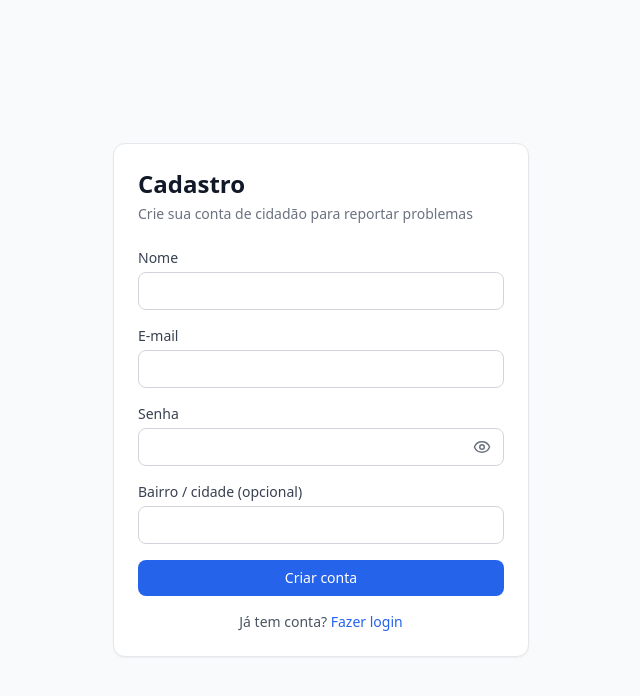
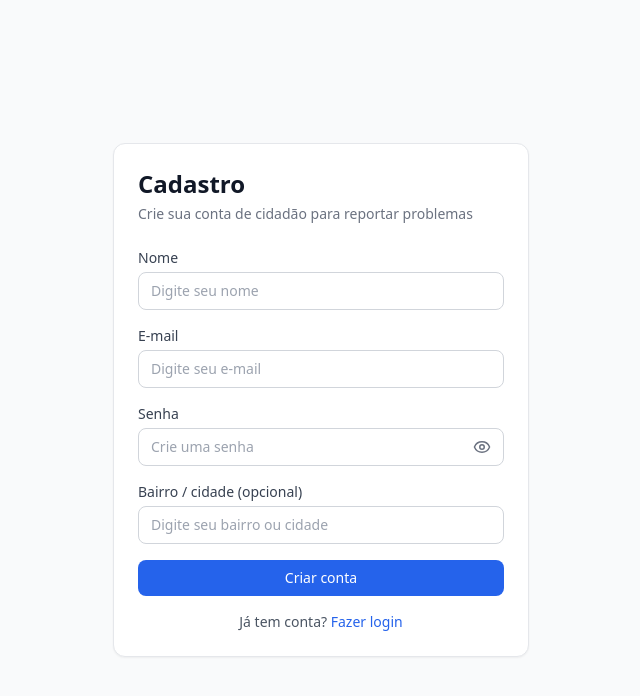
Before and after one commit to christian2070/report-frontend-mvp, a React (Vite) app: page /cadastro in a window 1280 px wide. Shown: the top 696 px of the page, without its empty margins (319-959 px from the left). Built offline with nearby package versions, Linux system fonts and the light colour scheme; no server answers.

Commit message:
feat: add placeholder text to input fields in Cadastro and Login screens

```diff
--- a/src/screens/Cadastro/CadastroScreen.view.tsx
+++ b/src/screens/Cadastro/CadastroScreen.view.tsx
@@ -32,12 +32,17 @@ export function CadastroScreenView({
 
         <form className="mt-6 space-y-4" onSubmit={onSubmit}>
           <FormField label="Nome" error={errors.nome?.message}>
-            <Input hasError={Boolean(errors.nome)} {...register('nome')} />
+            <Input
+              placeholder="Digite seu nome"
+              hasError={Boolean(errors.nome)}
+              {...register('nome')}
+            />
           </FormField>
 
           <FormField label="E-mail" error={errors.email?.message}>
             <Input
               type="email"
+              placeholder="Digite seu e-mail"
               hasError={Boolean(errors.email)}
               {...register('email')}
             />
@@ -45,13 +50,18 @@ export function CadastroScreenView({
 
           <FormField label="Senha" error={errors.senha?.message}>
             <PasswordInput
+              placeholder="Crie uma senha"
               hasError={Boolean(errors.senha)}
               {...register('senha')}
             />
           </FormField>
 
           <FormField label="Bairro / cidade (opcional)" error={errors.bairro?.message}>
-            <Input hasError={Boolean(errors.bairro)} {...register('bairro')} />
+            <Input
+              placeholder="Digite seu bairro ou cidade"
+              hasError={Boolean(errors.bairro)}
+              {...register('bairro')}
+            />
           </FormField>
 
           <Button type="submit" className="w-full" disabled={isSubmitting}>
--- a/src/screens/Login/LoginScreen.view.tsx
+++ b/src/screens/Login/LoginScreen.view.tsx
@@ -34,6 +34,7 @@ export function LoginScreenView({
           <FormField label="E-mail" error={errors.email?.message}>
             <Input
               type="email"
+              placeholder="Digite seu e-mail"
               hasError={Boolean(errors.email)}
               {...register('email')}
             />
@@ -41,6 +42,7 @@ export function LoginScreenView({
 
           <FormField label="Senha" error={errors.senha?.message}>
             <PasswordInput
+              placeholder="Digite sua senha"
               hasError={Boolean(errors.senha)}
               {...register('senha')}
             />
```
